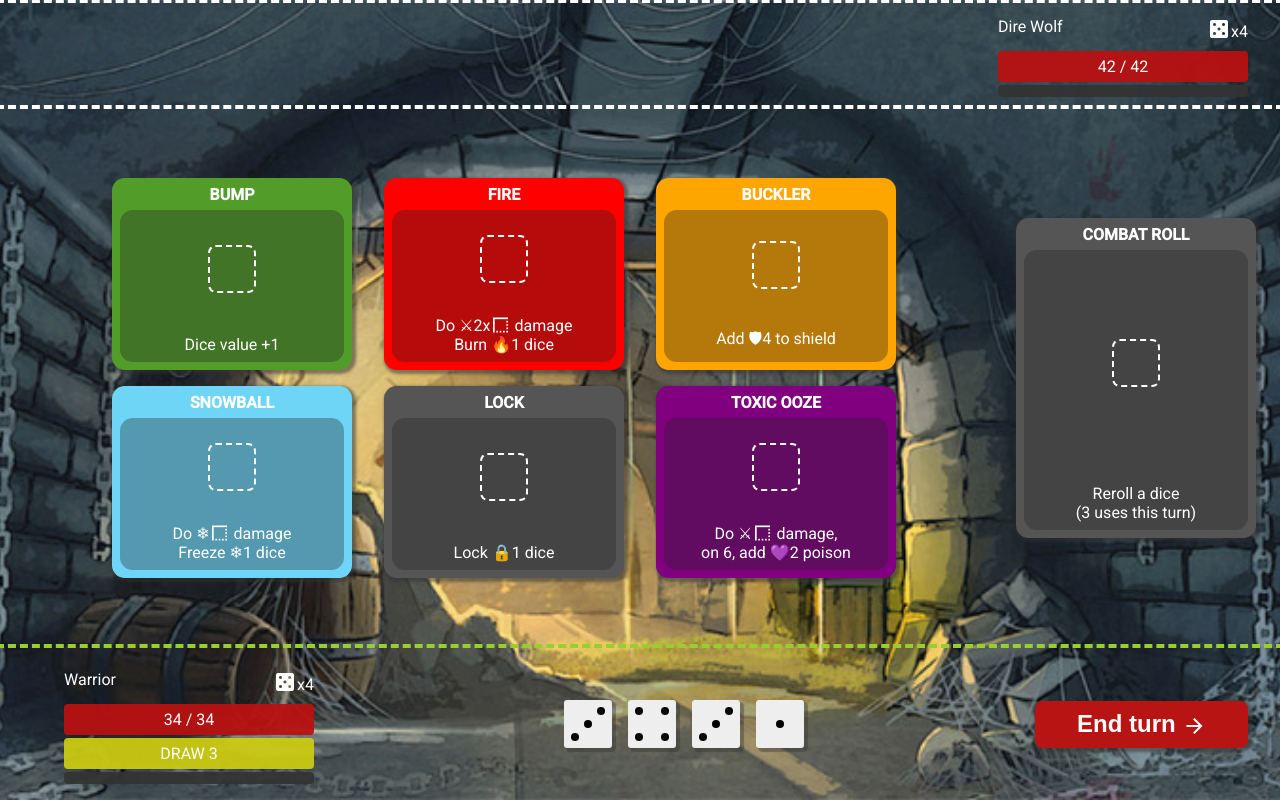
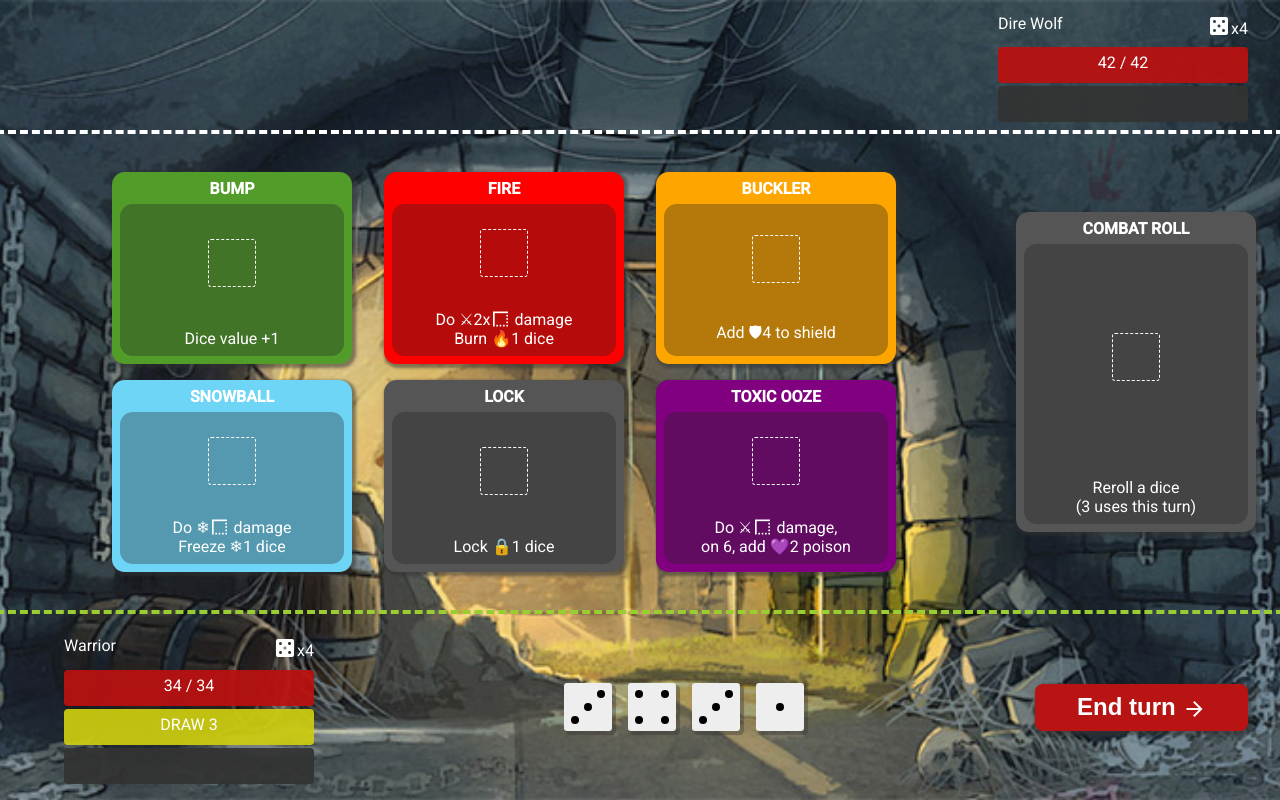
Before and after one commit to akmalkrmv/dungeons, an Angular app: page /battle in a window 1280 px wide. Built offline with nearby package versions, Linux system fonts and the light colour scheme.

Commit message:
dice placeholder border styles

```diff
--- a/src/app/card/card.component.scss
+++ b/src/app/card/card.component.scss
@@ -2,7 +2,7 @@
   --background: #555;
   --border-radius: 0.8rem;
   --dice-size: 3rem;
-  --dice-border-radius: 0.5rem;
+  --dice-border-radius: 0.2rem;
 
   display: grid;
   grid-template-rows: 2rem 1fr;
@@ -51,7 +51,7 @@
     .drop-zone {
       aspect-ratio: 1;
       width: var(--dice-size);
-      border: 0.15rem #fff dashed;
+      border: 0.1rem #fff dashed;
       border-radius: var(--dice-border-radius);
       display: grid;
       place-items: center;
--- a/src/app/player/enemy/enemy.component.scss
+++ b/src/app/player/enemy/enemy.component.scss
@@ -25,6 +25,7 @@
   .stats-bar {
     padding: 6px 10px;
     border-radius: 4px;
+    min-height: 36px;
   }
 
   .health-bar {
--- a/src/app/player/player-details/player-details.component.scss
+++ b/src/app/player/player-details/player-details.component.scss
@@ -26,6 +26,7 @@
   .stats-bar {
     padding: 6px 10px;
     border-radius: 4px;
+    min-height: 36px;
   }
 
   .health-bar {
```
